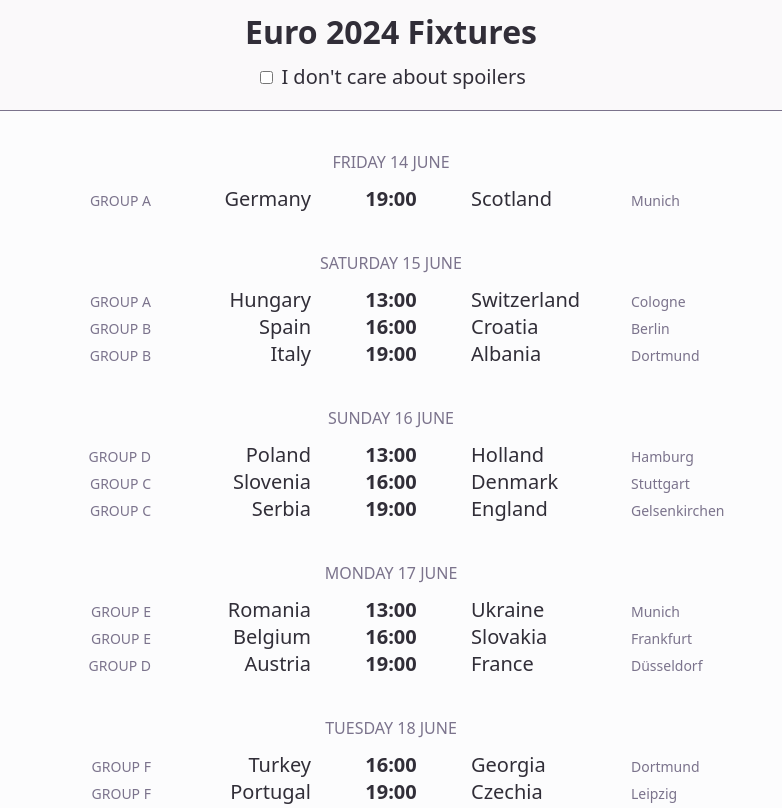
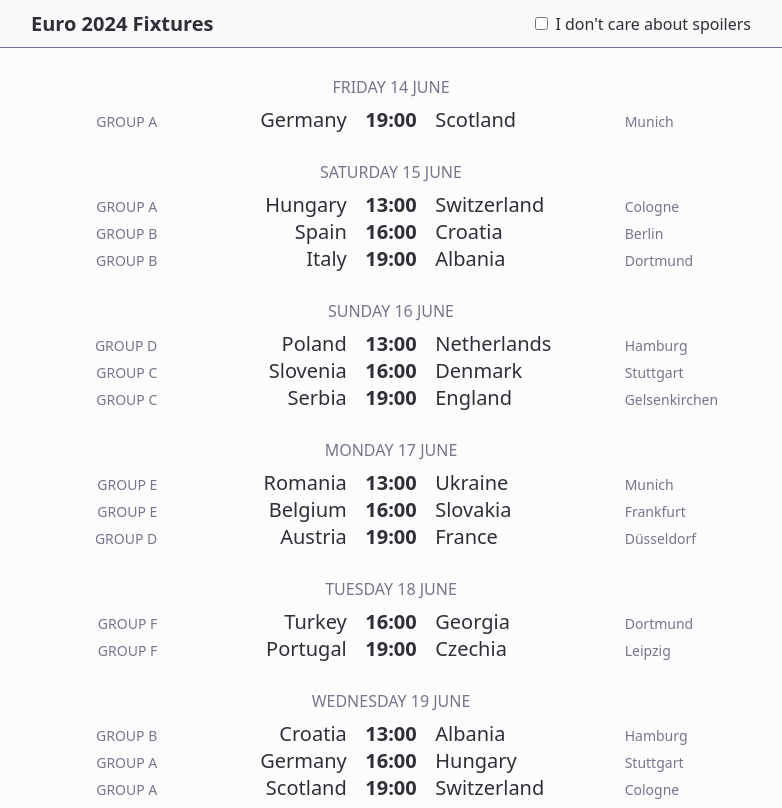
Before and after one commit to pwrignall/euro2024-fixtures, a plain HTML site: page index.html in a window 1280 px wide. Shown: the top 808 px of the page, without its empty margins (249-1031 px from the left). Drawn offline with Linux system fonts and the light colour scheme.

Commit message:
Make header sticky

```diff
--- a/index.html
+++ b/index.html
@@ -13,6 +13,7 @@
 
   <body>
     <header>
+      <div id="header-elements">
         <h1>Euro 2024 Fixtures</h1>
         <div id="checkbox">
           <input
@@ -21,6 +22,7 @@
             onchange="displayScoresAndExtraInfo()"
           />
           <label for="swap-checkbox">I don't care about spoilers</label>
+        </div>
       </div>
     </header>
     <div id="fixtures-list"></div>
--- a/script.js
+++ b/script.js
@@ -46,7 +46,7 @@ const fixtures = [
     fixtures: [
       {
         team1: "Poland",
-        team2: "Holland",
+        team2: "Netherlands",
         stage: "Group D",
         venue: "Hamburg",
         time: "13:00",
@@ -198,7 +198,7 @@ const fixtures = [
         score: "",
       },
       {
-        team1: "Holland",
+        team1: "Netherlands",
         team2: "France",
         stage: "Group D",
         venue: "Leipzig",
@@ -282,7 +282,7 @@ const fixtures = [
     date: "2024-06-25",
     fixtures: [
       {
-        team1: "Holland",
+        team1: "Netherlands",
         team2: "Austria",
         stage: "Group D",
         venue: "Berlin",
@@ -450,7 +450,7 @@ const fixtures = [
       {
         team1: "Winner R16 #4",
         team2: "Winner R16 #2",
-        stage: "QF1",
+        stage: "Quarter-final",
         venue: "Stuttgart",
         time: "16:00",
         score: "",
@@ -459,7 +459,7 @@ const fixtures = [
       {
         team1: "Winner R16 #6",
         team2: "Winner R16 #5",
-        stage: "QF2",
+        stage: "Quarter-final",
         venue: "Hamburg",
         time: "19:00",
         score: "",
@@ -473,7 +473,7 @@ const fixtures = [
       {
         team1: "Winner R16 #1",
         team2: "Winner R16 #3",
-        stage: "QF3",
+        stage: "Quarter-final",
         venue: "Düsseldorf",
         time: "16:00",
         score: "",
@@ -482,7 +482,7 @@ const fixtures = [
       {
         team1: "Winner R16 #7",
         team2: "Winner R16 #8",
-        stage: "QF4",
+        stage: "Quarter-final",
         venue: "Berlin",
         time: "19:00",
         score: "",
@@ -552,11 +552,15 @@ function displayScoresAndExtraInfo() {
         matchElements[i].lastElementChild.textContent = matches[i].extraInfo;
       }
     } else {
-      const dateTime = new Date(`${matches[i].date}T${matches[i].time}Z`);
-      timeOrScoreSpans[i].textContent = dateTime
-        .toLocaleTimeString("en-GB")
-        .slice(0, -3)
-        .replace(",", "");
+      if (matches[i].score === "") {
+        const dateTime = new Date(`${matches[i].date}T${matches[i].time}Z`);
+        timeOrScoreSpans[i].textContent = dateTime
+          .toLocaleTimeString("en-GB")
+          .slice(0, -3)
+          .replace(",", "");
+      } else {
+        timeOrScoreSpans[i].textContent = "f.t.";
+      }
       if (matches[i].extraInfo) {
         matchElements[i].lastElementChild.textContent = "";
       }
@@ -595,10 +599,6 @@ fixtures.forEach((dateItem) => {
     matchText.innerHTML += ` <span class="team team1">${match.team1}</span> `;
     const timeOrScoreSpan = document.createElement("span");
     timeOrScoreSpan.className = "time-score";
-    const dateTime = new Date(`${dateItem.date}T${match.time}Z`);
-    timeOrScoreSpan.textContent = dateTime
-      .toLocaleTimeString("en-GB")
-      .slice(0, -3);
     matchText.appendChild(timeOrScoreSpan);
 
     matchText.innerHTML += ` <span class="team team2" data-country="${match.team2.toLowerCase()}">${
@@ -618,3 +618,5 @@ fixtures.forEach((dateItem) => {
     }
   });
 });
+
+displayScoresAndExtraInfo();
--- a/styles.css
+++ b/styles.css
@@ -45,12 +45,24 @@ body {
 header {
   text-align: center;
   background-color: var(--bg-accent);
-  padding-bottom: 20px;
+  padding: 0.5rem;
   border-bottom: 1px solid var(--fg-accent);
+  position: sticky;
+  top: 0;
+  z-index: 999;
+  font-size: 0.8rem;
+}
+
+#header-elements {
+  display: flex;
+  justify-content: space-between;
+  align-items: center;
+  max-width: 720px;
+  margin: 0 auto;
 }
 
 #fixtures-list {
-  max-width: 800px;
+  max-width: 720px;
   margin: 0 auto;
 }
 
@@ -58,14 +70,14 @@ footer {
   text-align: center;
   background-color: var(--bg-accent);
   border-top: 1px solid var(--fg-accent);
-  margin: 40px 0 0 0;
-  padding: 10px;
+  margin: 2rem 0 0 0;
+  padding: 0.5rem;
+  font-size: 0.8rem;
 }
 
 h1 {
-  font-size: 1.6rem;
+  font-size: 1rem;
   margin: 0;
-  padding: 10px 0;
 }
 
 p.date {
@@ -74,7 +86,7 @@ p.date {
   font-size: 0.8rem;
   text-transform: uppercase;
   color: var(--fg-accent);
-  margin: 2rem 0 0.6rem 0;
+  margin: 1.4rem 0 0.4rem 0;
 }
 
 .match-info p {
@@ -86,7 +98,6 @@ p.date {
 
 .match-info p span {
   list-style-type: none;
-  flex: 1 1 0;
 }
 
 span.stage {
@@ -94,11 +105,13 @@ span.stage {
   text-transform: uppercase;
   color: var(--fg-accent);
   font-size: 0.7rem;
+  flex: 1 1 0;
 }
 
 span.venue {
   color: var(--fg-accent);
   font-size: 0.7rem;
+  flex: 1 1 0;
 }
 
 span.team {
@@ -116,7 +129,7 @@ span.team2 {
 span.time-score {
   text-align: center;
   font-weight: 700;
-  flex: 1 1 0;
+  flex: 0.7 0.7 0;
 }
 
 p.extra-info {
```
Lines whose indentation alone changed are shown as unchanged.
